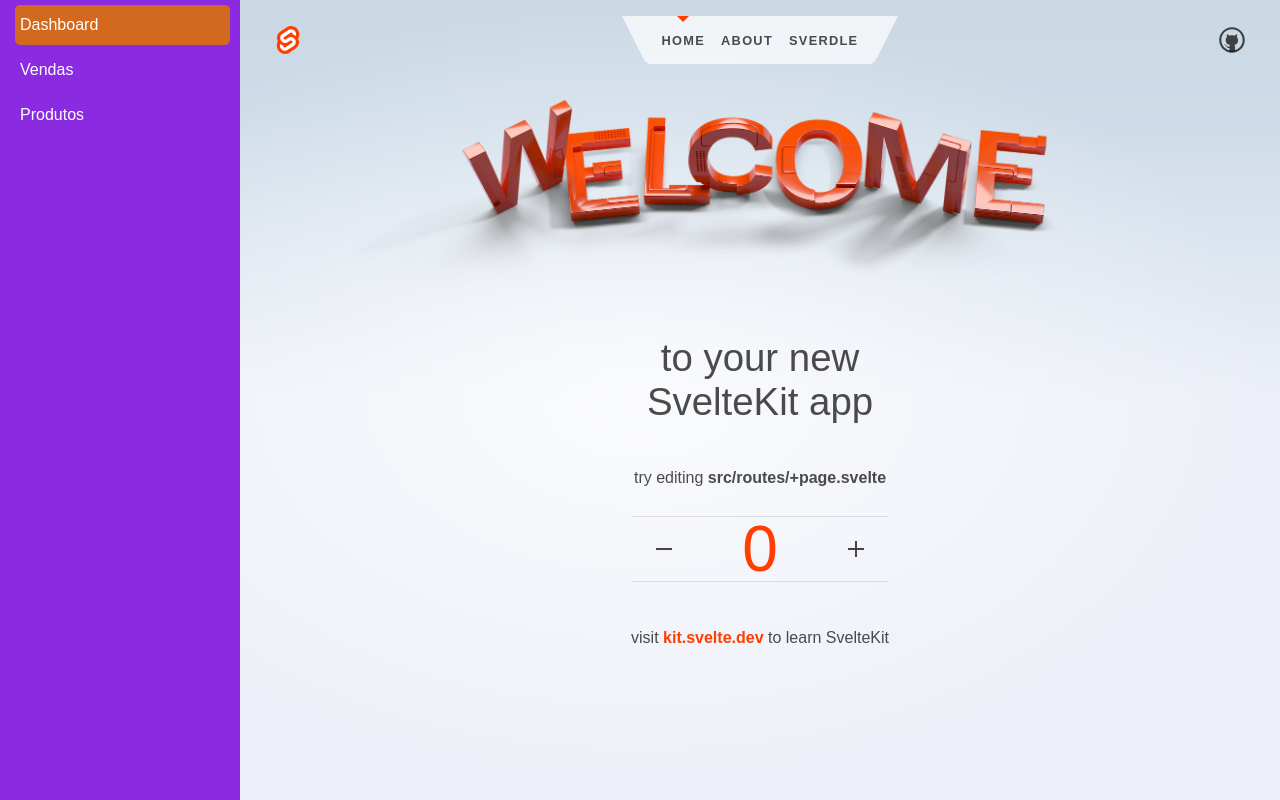
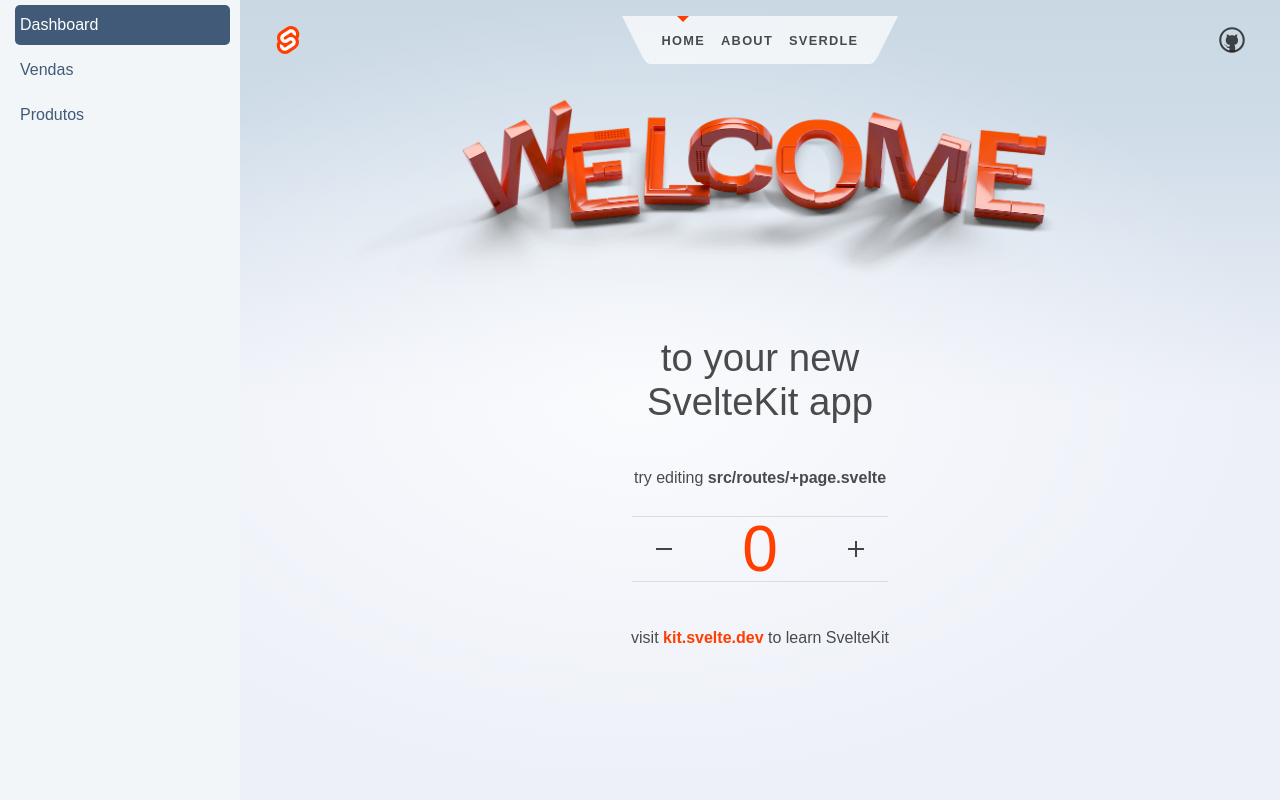
Before and after one commit to ricardoMonteiroTavares/phi, a SvelteKit app: page / in a window 1280 px wide. Built offline with nearby package versions, Linux system fonts and the light colour scheme.

Commit message:
style: adição de novas cores

```diff
--- a/src/lib/component/DrawerMenu/DrawerMenu.svelte
+++ b/src/lib/component/DrawerMenu/DrawerMenu.svelte
@@ -19,7 +19,7 @@
     .drawer_menu {
         height: 100vh;
         width: 210px;
-        background-color: blueviolet;
+        background-color: var(--background-color);
         padding-left: 15px;
         padding-right: 15px;
     }
--- a/src/lib/component/DrawerMenu/DrawerMenuItem.svelte
+++ b/src/lib/component/DrawerMenu/DrawerMenuItem.svelte
@@ -18,7 +18,7 @@
         align-items: center;
         height: 40px;
         width: 100%;
-        color: white;
+        color: var(--primary-color);
         padding-left: 5px;
         margin-top: 5px;
         margin-bottom: 5px;
@@ -26,7 +26,8 @@
     }
 
     .drawer_menu_item[aria-current='page'], .drawer_menu_item:hover {
-        background-color: chocolate;
+        background-color: var(--primary-color);
+        color: white;
         border-radius: 5px;
         transition-duration: 0.45s;
     }
--- a/src/routes/styles.css
+++ b/src/routes/styles.css
@@ -4,6 +4,12 @@
 	--font-body: Arial, -apple-system, BlinkMacSystemFont, 'Segoe UI', Roboto, Oxygen, Ubuntu,
 		Cantarell, 'Open Sans', 'Helvetica Neue', sans-serif;
 	--font-mono: 'Fira Mono', monospace;
+	--background-color: #f2f6f9; /*  #E0E1DD; */
+	--primary-color: #415A77;
+	--primary-color-light: #778DA9;
+	--primary-color-medium: #1B263B;
+	--primary-color-dark: #0D1B2A;
+
 	--color-bg-0: rgb(202, 216, 228);
 	--color-bg-1: hsl(209, 36%, 86%);
 	--color-bg-2: hsl(224, 44%, 95%);
```
